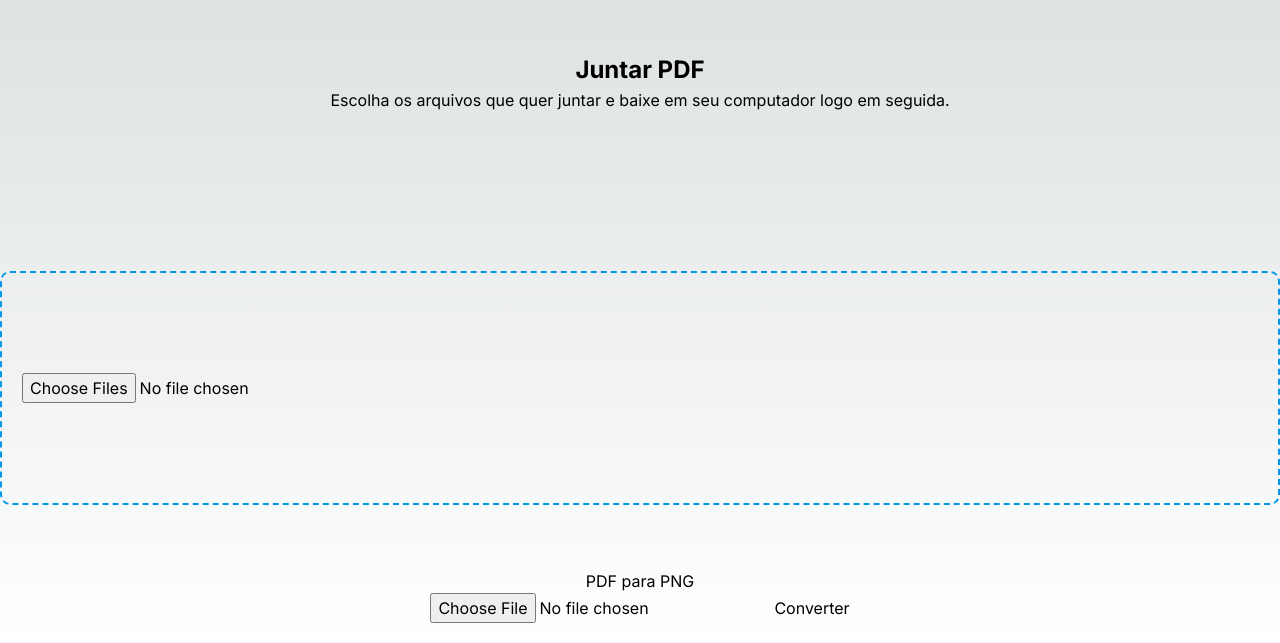
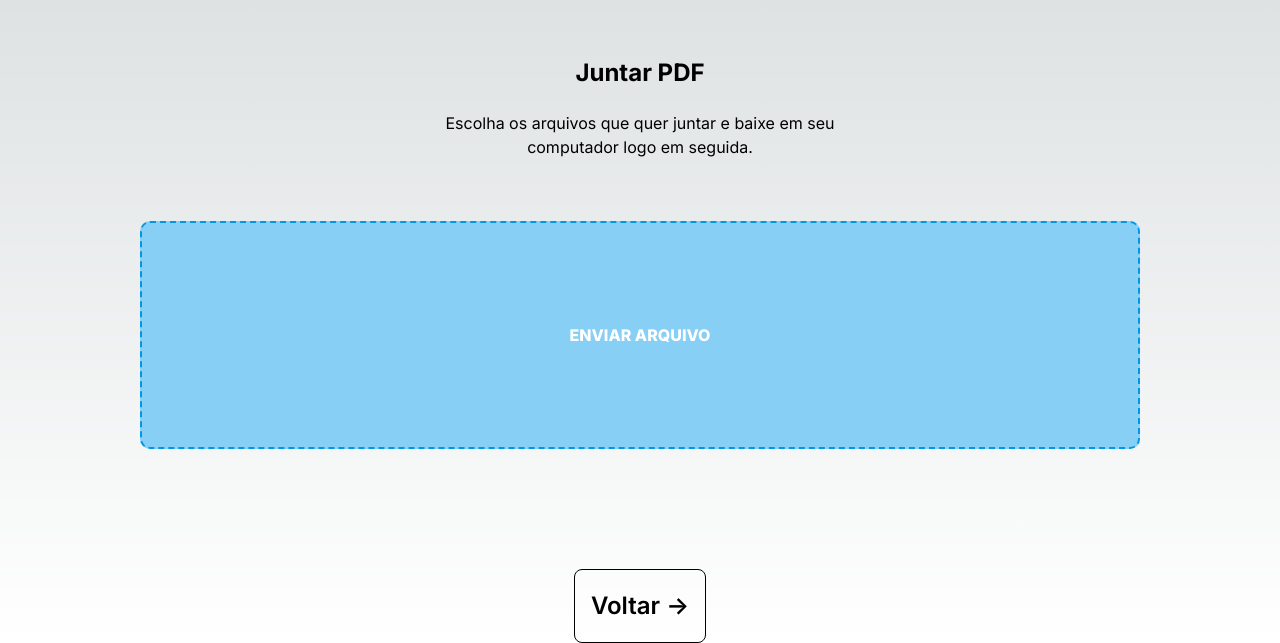
Before and after one commit to marcoshmarcarini/math_tools, a Next.js app: page /pdf-tools in a window 1280 px wide. Shown: the part 157-800 px from the top of the page. Built offline with nearby package versions, Linux system fonts and the light colour scheme.

Commit message:
Update
Update.

```diff
--- a/src/app/components/pdfMerge/page.tsx
+++ b/src/app/components/pdfMerge/page.tsx
@@ -2,6 +2,7 @@
 
 import React, { ChangeEvent, useState } from 'react';
 import { PDFDocument, StandardFonts } from 'pdf-lib';
+import Link from 'next/link';
 import styles from '@/app/components/pdfMerge/pdfMerge.module.css';
 
 const PDFMerge: React.FC = () => {
@@ -42,9 +43,12 @@ const PDFMerge: React.FC = () => {
   };
 
   return (
-    <div className={styles.pdfContent}>
-      <input type="file" multiple onChange={handleFileChange} />
-    </div>
+    <>
+      <div className={styles.pdfContent}>
+        <label htmlFor={`arquivo`} className={styles.labelInput}>Enviar Arquivo</label>
+        <input type="file" multiple onChange={handleFileChange} id={`arquivo`} />
+      </div>
+    </>
   );
 };
 
--- a/src/app/components/pdfMerge/pdfMerge.module.css
+++ b/src/app/components/pdfMerge/pdfMerge.module.css
@@ -1,35 +1,47 @@
 .pdfContent{
     display: flex;
+    flex-direction: column;
+    padding: 0 20px 0 20px;
+}
+
+.pdfContent input[type="file"]{
+    display: none;
     flex-direction: column;
 
 }
 
-.pdfContent input[type="file"]{
-    display: flex;
-    flex-direction: column;
+.labelInput{
     border: 2px dashed #0097e6;
     border-radius: 10px;
     padding-left: 20px;
     padding-right: 20px;
     padding-top: 100px;
     padding-bottom: 100px;
+    text-transform: uppercase;
+    text-align: center;
+    background-color: #88cff5;
+    color: #fff;
+    font-weight: 800;
+    transform: translateY(-100px);
+    max-width: 1000px;
+    width: 100%;
+    margin-left: auto;
+    margin-right: auto;
 }
 
-.pdfContent input[type="file"]:hover{
+.labelInput:hover{
     background-color: #0097e6;
     color: #fff;
     border: 2px solid #0097e6;
-    transition: all 400ms;
+    transition: all 600ms;
     cursor: pointer;
 }
-
 
 .pdfContent input[type="file"]::placeholder{
     display: flex;
     flex-direction: column;
 }
 
-
 #file-upload-button{
     border: none;
     display: flex;
--- a/src/app/conversor-de-temperatura/page.tsx
+++ b/src/app/conversor-de-temperatura/page.tsx
@@ -5,6 +5,8 @@ import { useState } from "react"
 export default function ConversorTemp(){
     /*
         A regra para converter temperatura de celcius para ferenheit é simples:
+        (C × 9/5) + 32 = F
+
 
         C -> F
         c / 5 = (f - 32) / 9
@@ -18,34 +20,22 @@ export default function ConversorTemp(){
 
     const [convert, setConvert] = useState('')
     const [temp, setTemp] = useState('')
-    const [celsius, setCelsius] = useState('')
-    const [farenheit, setFarenheit] = useState('')
-
-
-    if(celsius){
-
-    }else{
-
-    }
+    const [tipo, setTipo] = useState('')
 
     const handleConvert = (e:any) => {
         e.preventDefault()
 
-        console.log(celsius)
-        console.log(farenheit)
+        console.log(tipo)
 
-        const temperatura = temp
-
-        if(Number(temperatura) > 0){
+        if(tipo === 'F'){
             const c = Number(temp)
-            const f = ((9 * c) + 160) / 5
+            const f = ((c * 9) / 5) + 32
             setConvert(convert + f)
-        }else if(Number(temperatura) > 32){
+        }else if(tipo === 'C'){
             const f = Number(temp)
             const c = (5*(f - 32)) / 9
             setConvert(convert + c)
         }
-
     }
 
     return(
@@ -55,11 +45,11 @@ export default function ConversorTemp(){
                     <div className="flex gap-5">
                         <div className="flex gap-1">
                             <label htmlFor="temp">ºC</label>
-                            <input type="radio" value={celsius} name="temp" id={`celsius`} onClick={(e:any) => setCelsius(e.target.value)}/>
+                            <input type="radio" value={`C`} name="temp" id={`celsius`} onChange={(e:any) => setTipo(e.target.value)}/>
                         </div>
                         <div className="flex gap-1">
                             <label htmlFor="temp">ºF</label>
-                            <input type="radio" value={farenheit} name="temp" id={`farenheit`} onClick={(e:any) => setFarenheit(e.target.value)}/>
+                            <input type="radio" value={`F`} name="temp" id={`farenheit`} onChange={(e:any) => setTipo(e.target.value)}/>
                         </div>
                     </div>
                     <input type="text" placeholder="Temperatura" onChange={(e:any) => setTemp(e.target.value)} />
--- a/src/app/pdf-to-image/page.ts
+++ b/src/app/pdf-to-image/page.ts
@@ -1,11 +1,12 @@
 import { fromPath } from 'pdf2pic';
 import { tmpdir } from 'os';
 import { join } from 'path';
-import bodyParser from 'body-parser';
+
+const bodyParser = require('body-parser');
 
 const jsonParser = bodyParser.json();
 
-export default async function handler(req, res) {
+export default async function handler({req, res}: any) {
   if (req.method === 'POST') {
     // Use o middleware body-parser para analisar o corpo da requisição como JSON
     jsonParser(req, res, async () => {
--- a/src/app/pdf-tools/Pdf.module.css
+++ b/src/app/pdf-tools/Pdf.module.css
@@ -2,6 +2,8 @@
     min-height: 100vh;
     display: flex;
     flex-direction: column;
+    justify-content: center;
+    /* padding-bottom: 100px; */
 }
 
 .container{
@@ -23,9 +25,10 @@
     justify-content: center;
     align-items: center;
     padding-top: 50px;
-    max-width: 800px;
+    max-width: 500px;
     margin: auto;
-    text-align: justify;
+    text-align: center;
     padding-left: 20px;
     padding-right: 20px;
+    gap: 20px;
 }
--- a/src/app/pdf-tools/page.tsx
+++ b/src/app/pdf-tools/page.tsx
@@ -2,9 +2,7 @@
 
 import styles from '@/app/pdf-tools/Pdf.module.css'
 import PDFMerge from '../components/pdfMerge/page'
-//import PDFCreate from '../components/pdfToImage/page'
-import PDFToImage from '../components/pdfToImage/page'
-
+import Link from 'next/link'
 
 
 export default function pdfTools(){
@@ -18,9 +16,20 @@ export default function pdfTools(){
                 </div>
                 <div className={`flex flex-col gap-6 pb-5`}>
                     <PDFMerge />
-                    <PDFToImage />
                 </div>
-
+                <div className=" flex align-items-center justify-center text-center lg:mb-0 lg:grid-cols-4 lg:text-left">
+                    <Link href={`/`}
+                    className="group rounded-lg border border-transparent px-4 py-5 transition-colors hover:border-gray-300 hover:bg-gray-100 hover:dark:border-neutral-700 hover:dark:bg-neutral-800/30"
+                    rel="noopener noreferrer"
+                    >
+                        <h2 className={` text-2xl font-semibold`}>
+                            Voltar{' '}
+                            <span className="inline-block transition-transform group-hover:translate-x-1 motion-reduce:transform-none">
+                            -&gt;
+                            </span>
+                        </h2>
+                    </Link>
+                </div>
             </div>
         </>
     )
```
Also changed, not shown: 1 other file (tests, documents, lock files or other folders).
